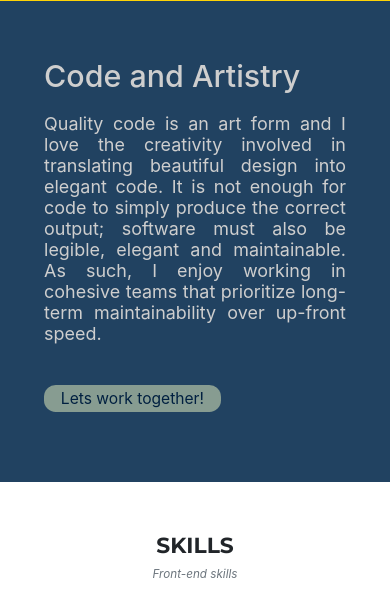
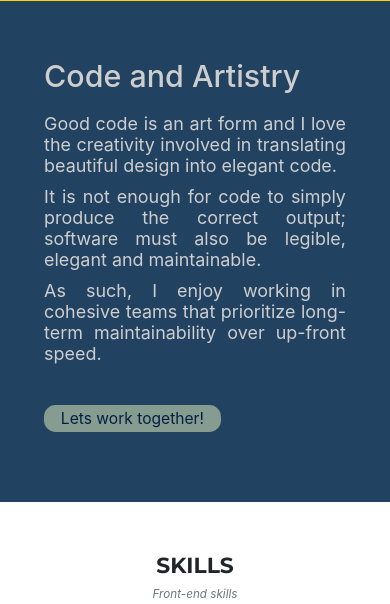
Before and after one commit to DinhTran77/Portfolio, a PHP site: page / in a window 390 px wide. Shown: the part 630-1234 px from the top of the page. Run offline with PHP 8.4, Linux system fonts and the light colour scheme; some libraries are stand-ins or nearby versions; some web fonts are replaced.

Commit message:
mobile and desk working with <p> tags

```diff
--- a/index.html
+++ b/index.html
@@ -23,8 +23,8 @@
 	<link rel="stylesheet" href="https://cdnjs.cloudflare.com/ajax/libs/font-awesome/4.7.0/css/font-awesome.min.css" />
 
 	<!-- jQuery -->
-	<script src="https://code.jquery.com/jquery-2.2.4.js"
-		integrity="sha256-iT6Q9iMJYuQiMWNd9lDyBUStIq/8PuOW33aOqmvFpqI=" crossorigin="anonymous"></script>
+	<script src="https://code.jquery.com/jquery-2.2.4.js" integrity="sha256-iT6Q9iMJYuQiMWNd9lDyBUStIq/8PuOW33aOqmvFpqI="
+		crossorigin="anonymous"></script>
 
 
 	<!-- Animate on scroll library -->
@@ -106,13 +106,15 @@
 							<div class="about-text">
 								<h1>Code and Artistry</h1>
 								<p>
-									Quality code is an art form and I love the creativity involved in translating
-									beautiful
-									design into elegant code.
-									It is not enough for code to simply produce the
-									correct output; software must
-									also be legible, elegant and
-									maintainable. As such, I enjoy working in cohesive teams that prioritize
+									Good code is an art form and I love the creativity involved in translating
+									beautiful design into elegant code.
+								</p>
+
+								<p>It is not enough for code to simply produce the correct output; software must also be legible,
+									elegant and maintainable.
+								</p>
+								<p>
+									As such, I enjoy working in cohesive teams that prioritize
 									long-term maintainability over up-front speed.
 								</p>
 
@@ -258,8 +260,7 @@
 						<form action="contact.php" method="post" class="ajax">
 							<input required type="text" id="name" name="name" placeholder="Name:*" value="Dinh" />
 
-							<input required type="email" id="email" name="email" placeholder="email"
-								value="dinhtran77@hotmail.com" />
+							<input required type="email" id="email" name="email" placeholder="email" value="dinhtran77@hotmail.com" />
 							<!-- <textarea  name="comment"></textarea> -->
 							<textarea required rows="3" cols="22" name="comment" id="comment" placeholder="message:*">This is a message from Dinh
                                 </textarea>
--- a/scss/main.css
+++ b/scss/main.css
@@ -2490,6 +2490,9 @@ table {
     line-height: 2.4vw;
     line-height: 2.3vw;
   }
+  #aboutPage .container .row .text-column .about-text-container .about-text p {
+    display: inline-block;
+  }
   #aboutPage .container .row .text-column .about-text-container .about-text a {
     background: #879c91;
     display: inline-block;
--- a/scss/pages/_aboutPage.scss
+++ b/scss/pages/_aboutPage.scss
@@ -189,7 +189,9 @@
                                                         line-height: 2.4vw;
                                                         // background: blue;
                                                         line-height: 2.3vw;
-
+                                                        p {
+                                                                display: inline-block;
+                                                        }
                                                         a {
                                                                 background: #879c91;
                                                                 display: inline-block;
```
Also changed, not shown: 1 other file.
